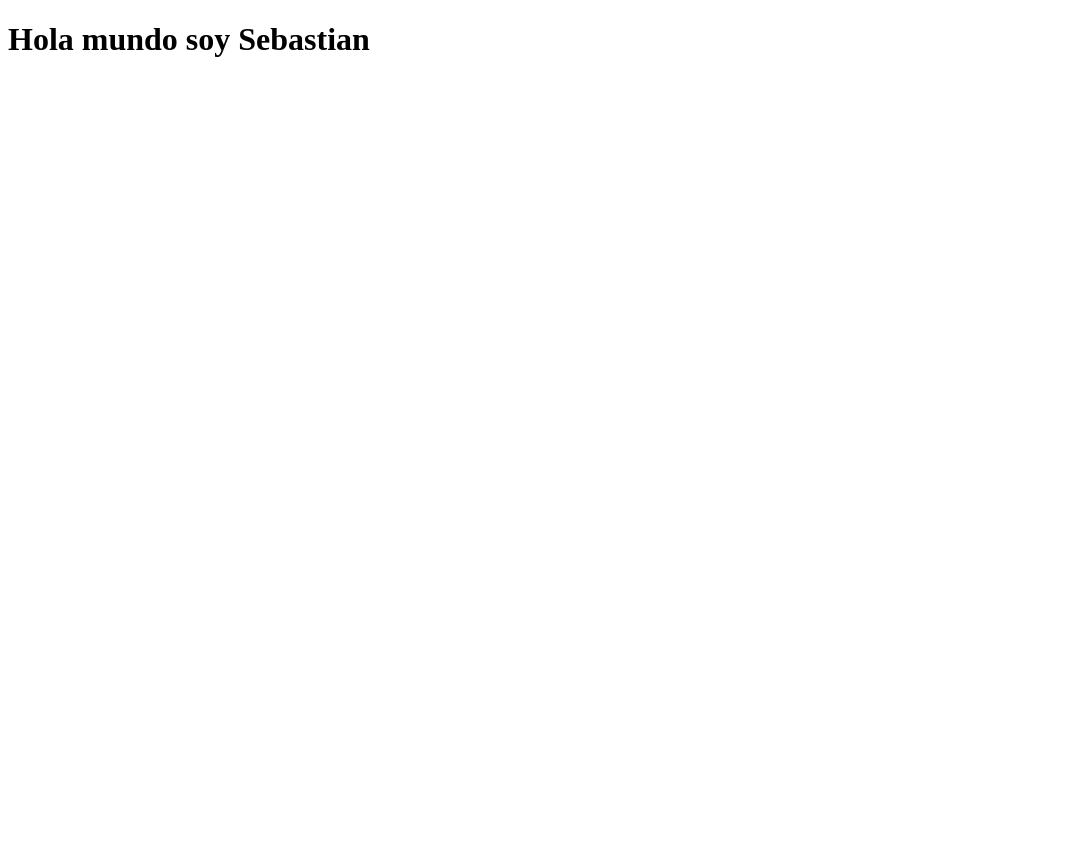
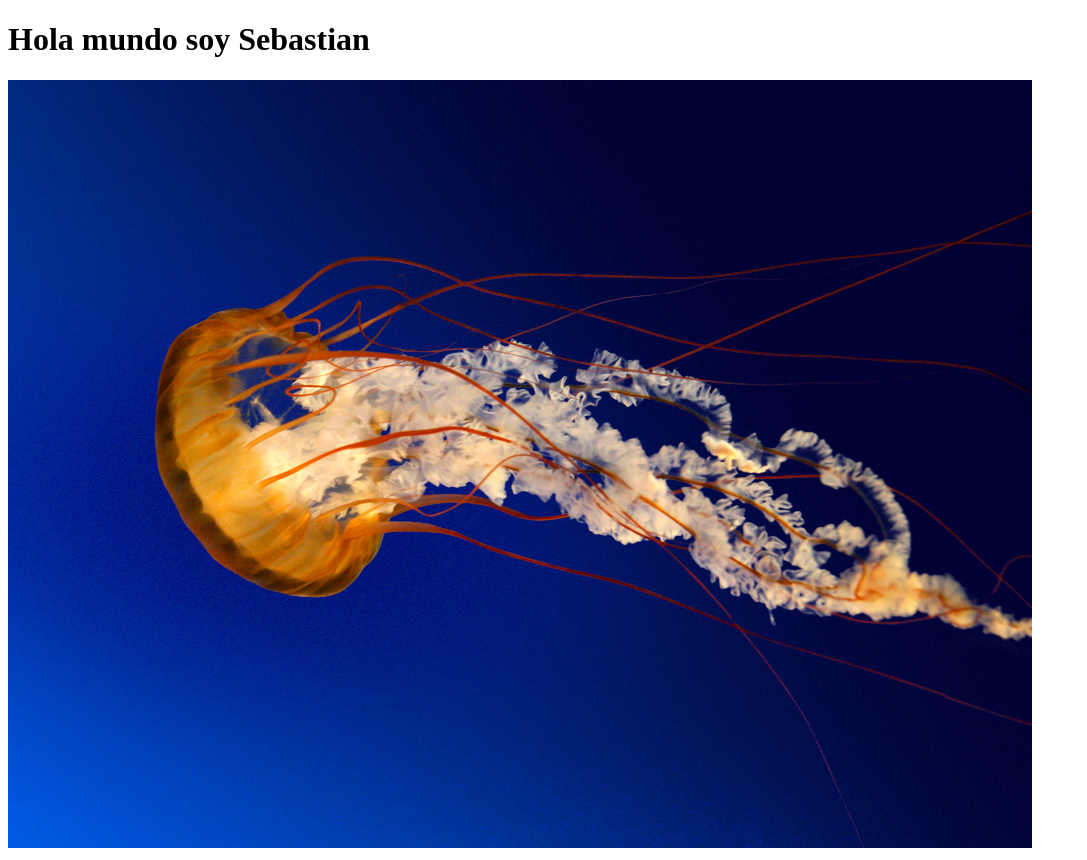
Before and after one commit to mrdarco48/MyRepositoryCadif1, a plain HTML site: page index.html in a window 1280 px wide. Shown: the whole page, without its empty margins (0-1087 px from the left). Before the commit the page ends 800 px from the top, so only its background shows below. Drawn offline with Linux system fonts and the light colour scheme.

Commit message:
Agregamos una medusa a la pagina

```diff
--- a/index.html
+++ b/index.html
@@ -8,5 +8,8 @@
 </head>
 <body>
     <h1>Hola mundo soy Sebastian</h1>
+    <div>
+        <img src="Jellyfish.jpg" alt="" srcset="">
+    </div>
 </body>
 </html>
```
Also changed, not shown: Jellyfish.jpg (added), 1 other file.
